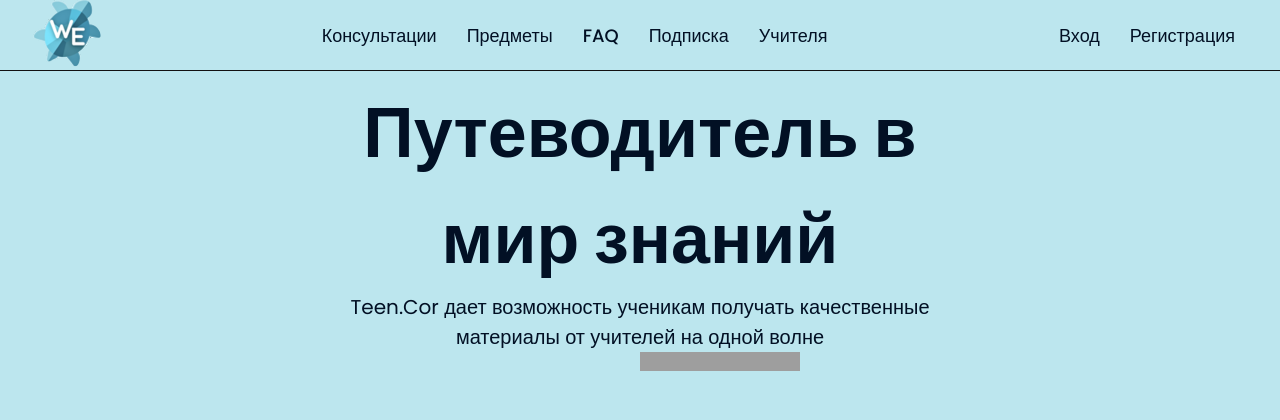
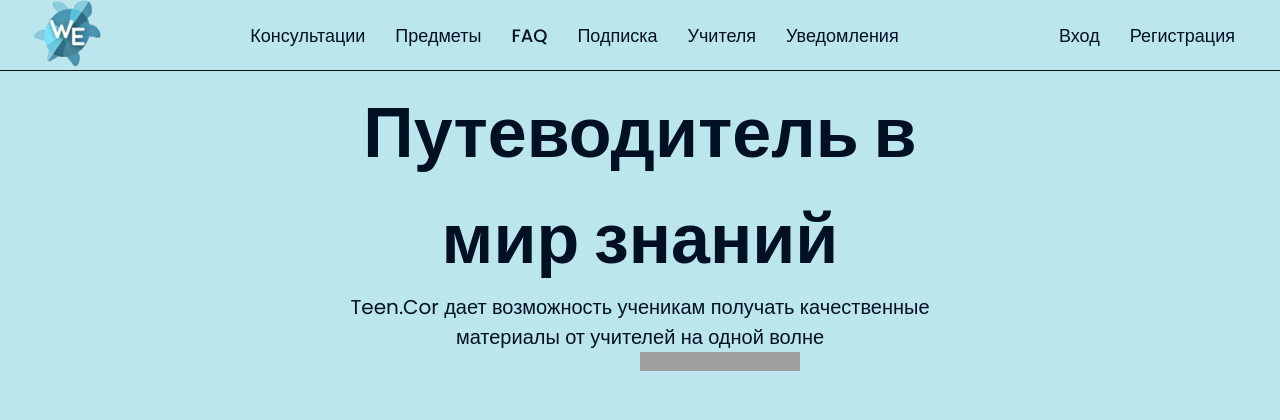
Before and after one commit to vLadimIR007kz/1233, a Flask app: page / in a window 1280 px wide. Shown: the top 420 px of the page. Run offline with Flask 2, Linux system fonts and the light colour scheme; some libraries are stand-ins or nearby versions; grey boxes are pictures that could not be loaded.

Commit message:
+notifications

```diff
--- a/main.py
+++ b/main.py
@@ -136,6 +136,7 @@ def subjects():
 
 
 @app.route('/notifications')
+@login_required
 def notifications():
     use = usee.query.order_by(usee.date.desc()).all()
     return render_template('notifications.html', use=use)
--- a/templates/Teachers.html
+++ b/templates/Teachers.html
@@ -21,6 +21,7 @@
         <li><a href="/faq">FAQ</a></li>
         <li><a href="/new">Подписка</a></li>
         <li><a href="/Teachers">Учителя</a></li>
+        <li><a href="/notifications">Уведомления</a></li>
       </ul>
       <ul class="nav-links">
           {% if not(current_user.is_authenticated) %}
--- a/templates/article.html
+++ b/templates/article.html
@@ -53,6 +53,7 @@
         <li><a href="/faq">FAQ</a></li>
         <li><a href="/new">Подписка</a></li>
         <li><a href="/Teachers">Учителя</a></li>
+        <li><a href="/notifications">Уведомления</a></li>
       </ul>
       <ul class="nav-links">
           {% if not(current_user.is_authenticated) %}
--- a/templates/class_subjects.html
+++ b/templates/class_subjects.html
@@ -21,6 +21,7 @@
         <li><a href="/faq">FAQ</a></li>
         <li><a href="/new">Подписка</a></li>
         <li><a href="/Teachers">Учителя</a></li>
+        <li><a href="/notifications">Уведомления</a></li>
       </ul>
       <ul class="nav-links">
           {% if not(current_user.is_authenticated) %}
--- a/templates/create-meet.html
+++ b/templates/create-meet.html
@@ -21,6 +21,7 @@
         <li><a href="/faq">FAQ</a></li>
         <li><a href="/new">Подписка</a></li>
         <li><a href="/Teachers">Учителя</a></li>
+        <li><a href="/notifications">Уведомления</a></li>
       </ul>
       <ul class="nav-links">
           {% if not(current_user.is_authenticated) %}
--- a/templates/faq.html
+++ b/templates/faq.html
@@ -21,6 +21,7 @@
         <li><a href="/faq">FAQ</a></li>
         <li><a href="/new">Подписка</a></li>
         <li><a href="/Teachers">Учителя</a></li>
+        <li><a href="/notifications">Уведомления</a></li>
       </ul>
       <ul class="nav-links">
           {% if not(current_user.is_authenticated) %}
--- a/templates/main.html
+++ b/templates/main.html
@@ -24,6 +24,7 @@
         <li><a href="/faq">FAQ</a></li>
         <li><a href="/new">Подписка</a></li>
         <li><a href="/Teachers">Учителя</a></li>
+        <li><a href="/notifications">Уведомления</a></li>
       </ul>
       <ul class="nav-links">
           {% if not(current_user.is_authenticated) %}
--- a/templates/meets.html
+++ b/templates/meets.html
@@ -25,6 +25,7 @@
         <li><a href="/faq">FAQ</a></li>
         <li><a href="/new">Подписка</a></li>
         <li><a href="/Teachers">Учителя</a></li>
+        <li><a href="/notifications">Уведомления</a></li>
       </ul>
       <ul class="nav-links">
           {% if not(current_user.is_authenticated) %}
--- a/templates/new.html
+++ b/templates/new.html
@@ -21,6 +21,7 @@
         <li><a href="/faq">FAQ</a></li>
         <li><a href="/new">Подписка</a></li>
         <li><a href="/Teachers">Учителя</a></li>
+        <li><a href="/notifications">Уведомления</a></li>
       </ul>
       <ul class="nav-links">
           {% if not(current_user.is_authenticated) %}
--- a/templates/notifications.html
+++ b/templates/notifications.html
@@ -23,6 +23,7 @@
         <li><a href="/faq">FAQ</a></li>
         <li><a href="/new">Подписка</a></li>
         <li><a href="/Teachers">Учителя</a></li>
+        <li><a href="/notifications">Уведомления</a></li>
       </ul>
       <ul class="nav-links">
           {% if not(current_user.is_authenticated) %}
--- a/templates/subject_courses.html
+++ b/templates/subject_courses.html
@@ -23,6 +23,7 @@
         <li><a href="/faq">FAQ</a></li>
         <li><a href="/new">Подписка</a></li>
         <li><a href="/Teachers">Учителя</a></li>
+        <li><a href="/notifications">Уведомления</a></li>
       </ul>
       <ul class="nav-links">
           {% if not(current_user.is_authenticated) %}
--- a/templates/subjects.html
+++ b/templates/subjects.html
@@ -21,6 +21,7 @@
         <li><a href="/faq">FAQ</a></li>
         <li><a href="/new">Подписка</a></li>
         <li><a href="/Teachers">Учителя</a></li>
+        <li><a href="/notifications">Уведомления</a></li>
       </ul>
       <ul class="nav-links">
           {% if not(current_user.is_authenticated) %}
```
